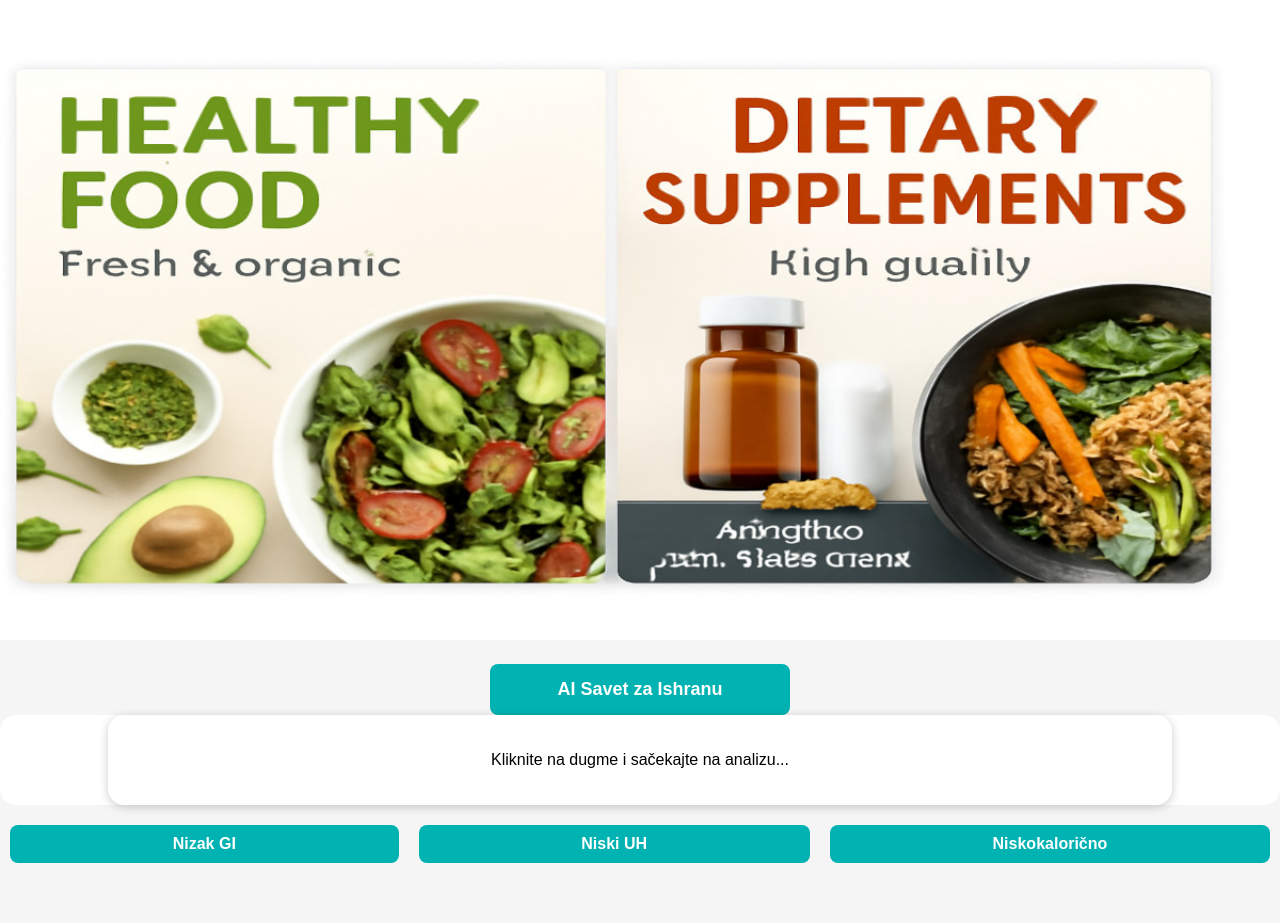
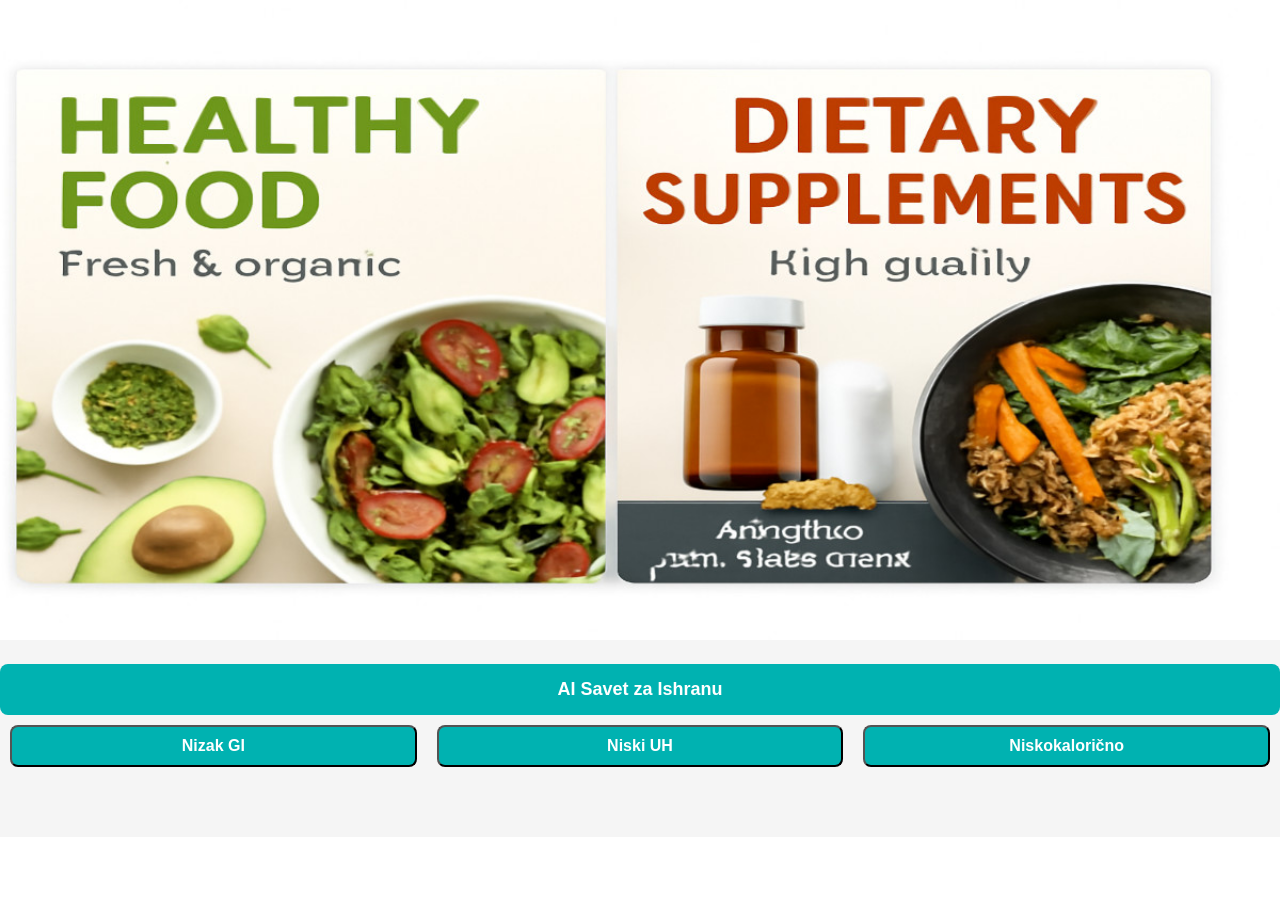
Before and after one commit to Gliko-app/Gliko, a PHP site: page /food/food.html in a window 1280 px wide. After the commit the page ends 767 px from the top, so only its background shows below. Run offline with PHP 8.4, Linux system fonts and the light colour scheme.

Commit message:
Update food.css

```diff
--- a/food/food.css
+++ b/food/food.css
@@ -6,8 +6,6 @@ body {
   background-color: #f5f5f5;
   display: block;
   height: auto;
-  width: 100%;
-  box-sizing: border-box;
 }
 
 /* Stil za carousel */
@@ -32,49 +30,12 @@ body {
   object-fit: cover;
 }
 
-/* Animacija za prelaz između slika (fade) */
-@keyframes fadeIn {
-  0% {
-    opacity: 0;
-  }
-  100% {
-    opacity: 1;
-  }
-}
-
 .image-carousel .image-slide.active {
   display: block;
   animation: fadeIn 1.5s ease-in-out;
 }
 
-/* Modal za AI savet */
-#aiModal {
-  width: 100%;
-  padding: 0px;
-  background-color: #fff;
-  border-radius: 16px;
-  position: relative;
-  display: flex;
-  justify-content: center;
-  align-items: center;
-}
-
-.modal-content {
-  background: #fff;
-  border-radius: 16px;
-  padding: 20px;
-  width: 80%;
-  max-height: 80vh;
-  overflow: hidden;
-  position: relative;
-  box-shadow: 0 2px 10px rgba(0, 0, 0, 0.2);
-  display: flex;
-  flex-direction: column;
-  justify-content: center;
-  align-items: center;
-}
-
-/* Dugme za AI analizu i savet */
+/* Dugme za AI analizu */
 .ai-btn {
   background-color: #00B2B1;
   color: white;
@@ -85,39 +46,32 @@ body {
   border-radius: 8px;
   margin-top: 20px;
   font-weight: bold;
-  width: 50%;
-  max-width: 300px;
-  text-align: center;
-  display: block;
-  margin-left: auto;
-  margin-right: auto;
+  width: 100%;
 }
 
 .ai-btn:hover {
   background-color: #009a97;
 }
 
-/* Tabovi za filtriranje */
+/* Stil za tagove (tabs) */
 .tag-tabs {
   display: flex;
   justify-content: center;
-  margin-top: 20px;
   margin-bottom: 20px;
+  flex-wrap: wrap; /* Dodato za responsivnost */
 }
 
 .tag-btn {
   background-color: #00B2B1;
   color: white;
-  border: none;
   padding: 10px 20px;
   cursor: pointer;
   border-radius: 8px;
-  margin: 0 10px;
+  margin: 10px;
   font-weight: bold;
   font-size: 16px;
   transition: background-color 0.3s ease;
-  flex-grow: 1;
-  text-align: center;
+  flex: 1 1 30%; /* Dodato za responsivnost */
 }
 
 .tag-btn:hover {
@@ -137,7 +91,7 @@ body {
 }
 
 .recipe-card {
-  width: 90%; /* Kartice sada zauzimaju 90% širine */
+  width: 90%; /* Povećana širina za mobilne uređaje */
   margin: 10px;
   padding: 15px;
   border: 1px solid #ccc;
@@ -146,6 +100,7 @@ body {
   background-color: #f9f9f9;
   box-shadow: 0 2px 10px rgba(0, 0, 0, 0.1);
   transition: transform 0.3s ease;
+  flex: 1 1 45%; /* Dodato za responsivnost */
 }
 
 .recipe-card:hover {
@@ -153,8 +108,8 @@ body {
 }
 
 .recipe-card img {
-  width: 100%;
-  height: 100px; /* Slike su sada manje */
+  width: 80%; /* Manje slike */
+  height: auto;
   object-fit: cover;
   border-radius: 8px;
 }
@@ -186,3 +141,23 @@ body {
 .details-btn:hover {
   background-color: #0AA2AA;
 }
+
+/* Responzivnost: prilagoditi dugme i tabove */
+@media screen and (max-width: 768px) {
+  .ai-btn {
+    font-size: 16px;
+  }
+
+  .tag-btn {
+    font-size: 14px;
+    padding: 8px;
+  }
+
+  .recipe-card {
+    width: 100%; /* Kartice ce biti 100% širine na manjim ekranima */
+  }
+
+  .tag-tabs {
+    flex-direction: column; /* Prikazivanje tagova u vertikalnom rasporedu */
+  }
+}
```
